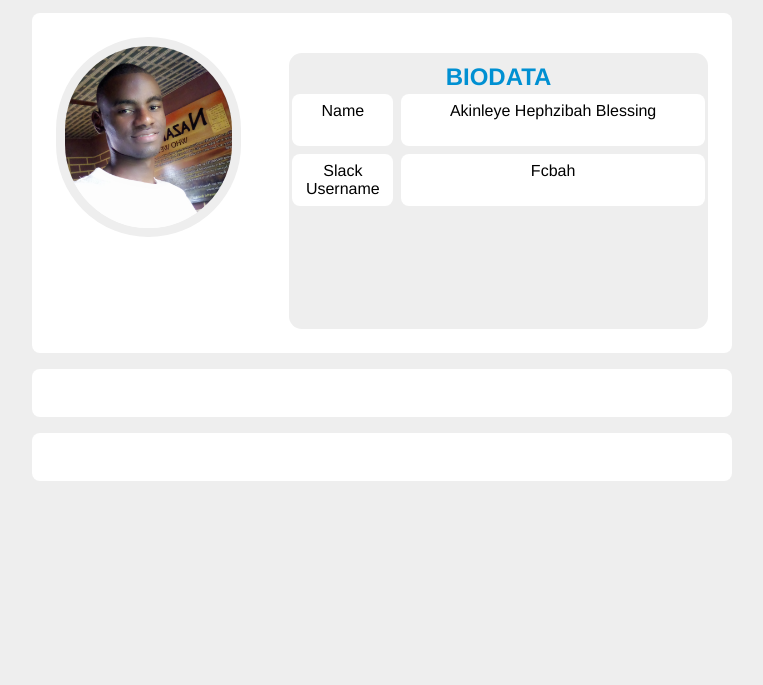
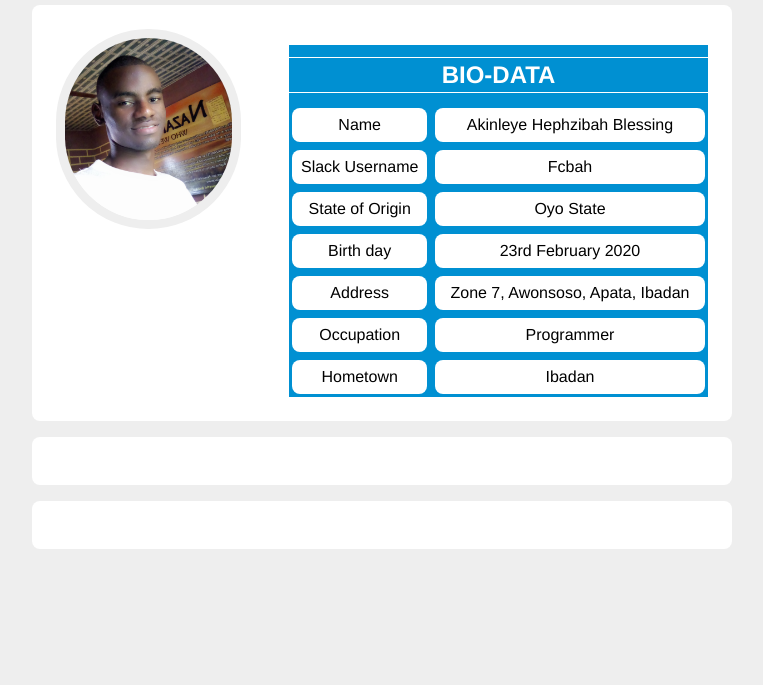
Before and after one commit to Fcbah/HTML-TASK-3, a plain HTML site: page index.html in a window 1280 px wide. Shown: the part 115-800 px from the top of the page, without its empty margins (258-1021 px from the left). Drawn offline with Linux system fonts and the light colour scheme.

Commit message:
styling contd

```diff
--- a/index.html
+++ b/index.html
@@ -16,12 +16,22 @@
             <div class="section" id="biodata">
                 <img src="img/profile_pics.jpg" alt="Profile Picture">
                 <div class="bio_data sub-section">
-                    <h2 class="bio_data">Biodata</h2>
+                    <h2 class="bio_data">Bio-data</h2>
                     <div class="grid">
                         <p>Name</p>
                         <p>Akinleye Hephzibah Blessing</p>
                         <p>Slack Username</p>
                         <p>Fcbah</p>
+                        <p>State of Origin</p>
+                        <p>Oyo State</p>
+                        <p>Birth day</p>
+                        <p>23rd February 2020</p>
+                        <p>Address</p>
+                        <p>Zone 7, Awonsoso, Apata, Ibadan</p>
+                        <p>Occupation</p>
+                        <p>Programmer</p>
+                        <p>Hometown</p>
+                        <p>Ibadan</p>
                     </div>
                 </div>
             </div>
--- a/style.css
+++ b/style.css
@@ -8,7 +8,7 @@
 ::after{
     box-sizing: inherit;
 }
-* + *{
+body * + *{
     margin-top: 1em;
 }
 body{
@@ -46,14 +46,14 @@ header{
 }
 
 .sub-section{
-    background-color: #eee;
+    background-color: #0090d2;
     width:70%;
-    border-radius: .8em;
+    border-radius: 0;
 }
 .grid{
     margin: 0;
     display: grid;
-    grid-template-columns: 1fr 3fr ;
+    grid-template-columns: 1fr 2fr ;
     grid-template-rows: 1fr 1fr 1fr 1fr;
     grid-gap: 0.5em;
     padding: .2em;
@@ -66,9 +66,12 @@ header{
     margin:0;
 }
 h2{
+    padding: 3px;
     text-align: center;
-    margin: 0;
-    margin-top: 10px;
+    margin: .5em -3px;
+    /* margin-top: 10px; */
     text-transform: uppercase;
-    color: #0090d2
+    color: #fff;
+    border: 1px solid #fff;
+
 }
```
